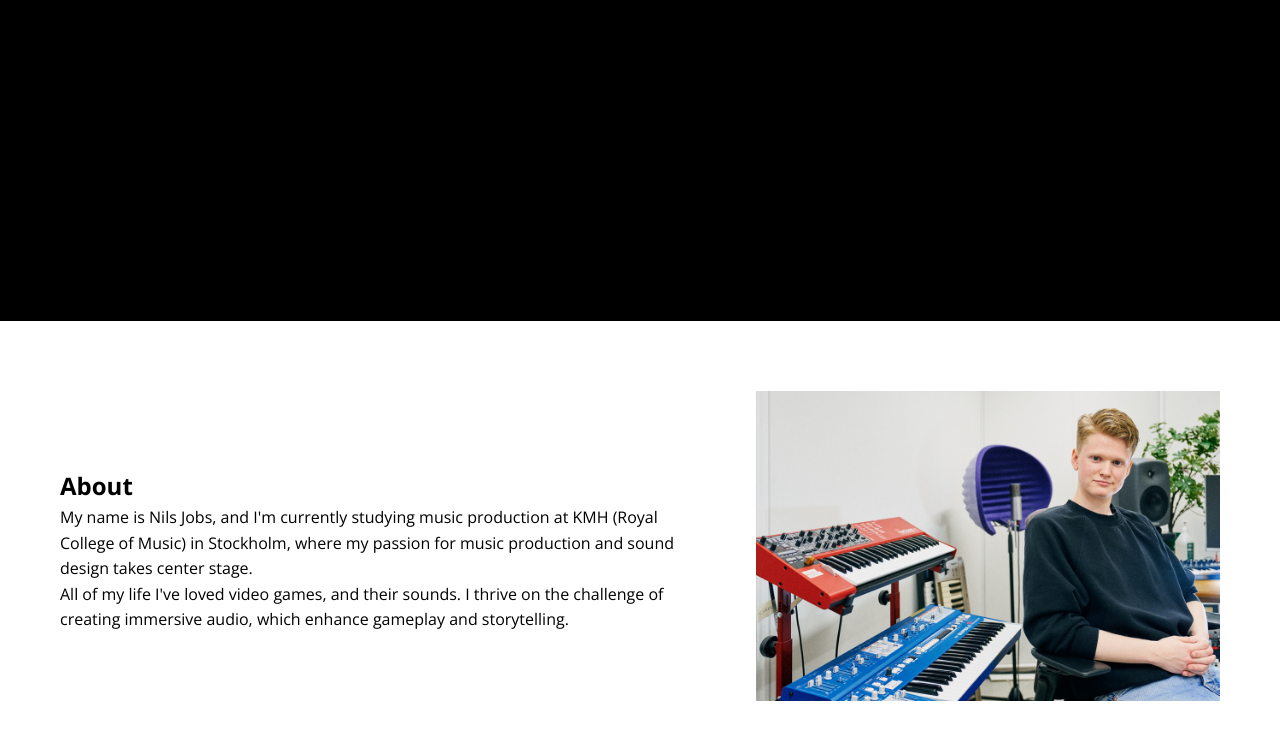
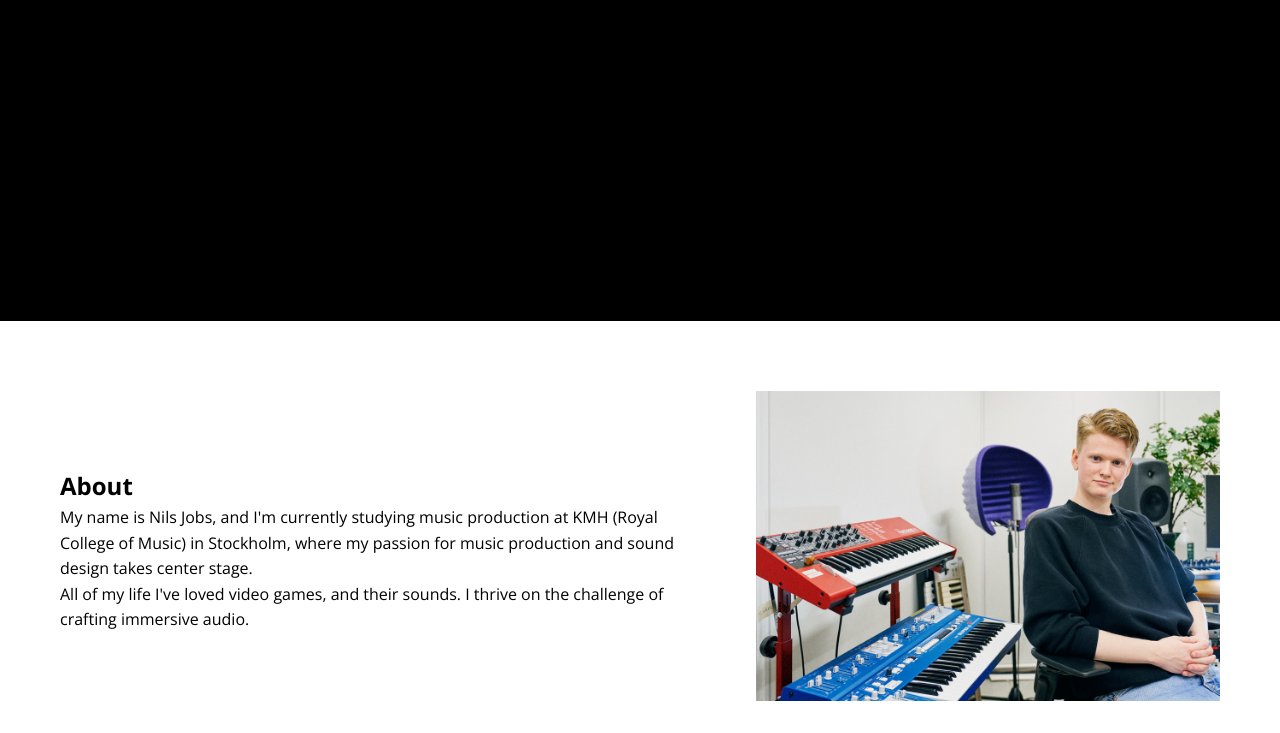
Before and after one commit to cloudlike1337/cloudlike1337.github.io, a plain HTML site: page index.html in a window 1280 px wide. Shown: the part 67-800 px from the top of the page. Drawn offline with nearby package versions, Linux system fonts and the light colour scheme; a web font is replaced by a local one.

Commit message:
Update index.html

```diff
--- a/index.html
+++ b/index.html
@@ -47,7 +47,7 @@
                 <h2>About</h2>
                 <p>My name is Nils Jobs, and I'm currently studying music production at KMH (Royal College of Music) in Stockholm, where my passion for music production and sound design takes center stage.</p>
                 <p> </p>
-                <p> All of my life I've loved video games, and their sounds. I thrive on the challenge of creating immersive audio, which enhance gameplay and storytelling. </p>
+                <p> All of my life I've loved video games, and their sounds. I thrive on the challenge of crafting immersive audio. </p>
 
             </div>
             <div class="image-content"> <!-- added a div to wrap the image content -->
```
